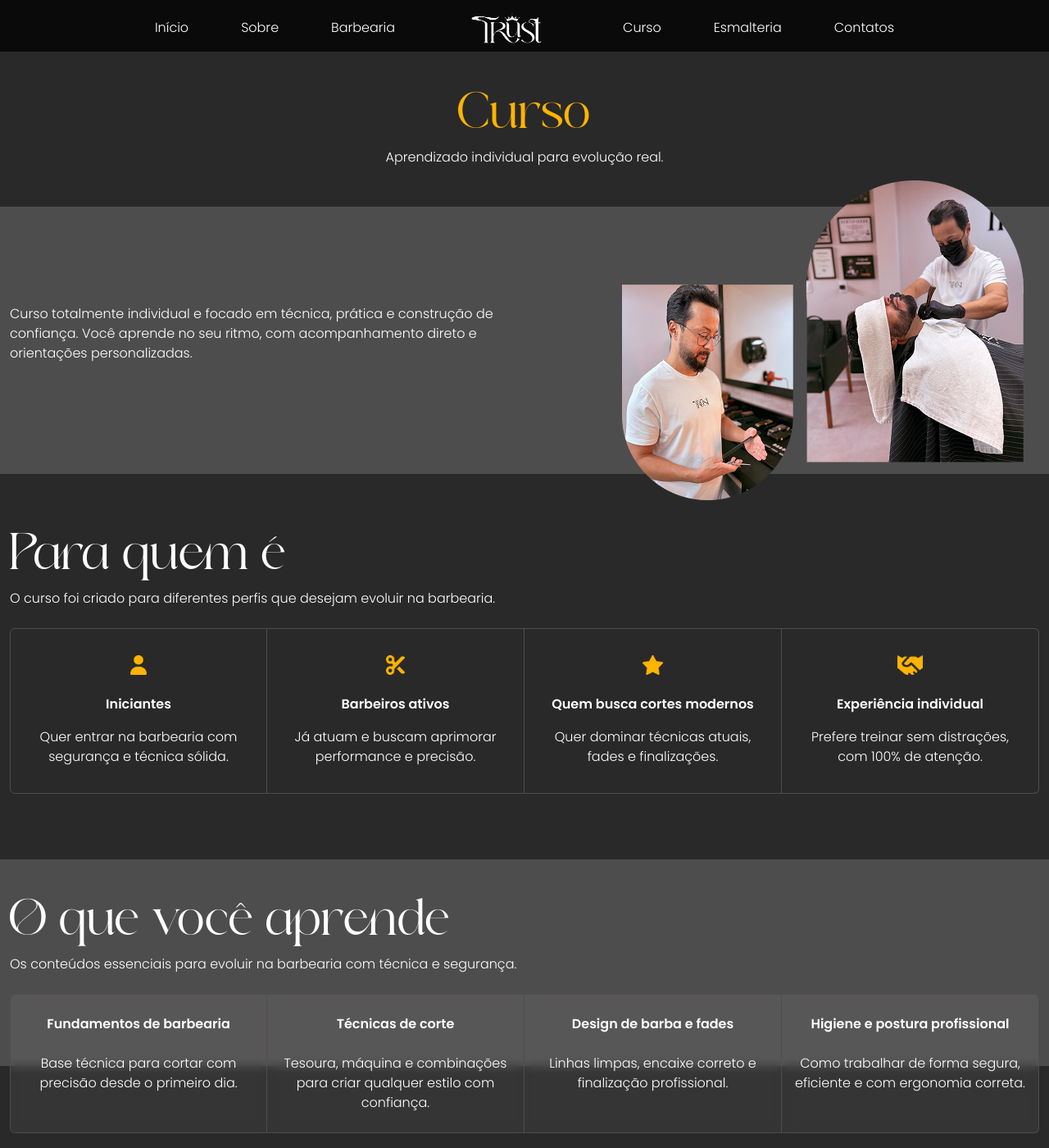
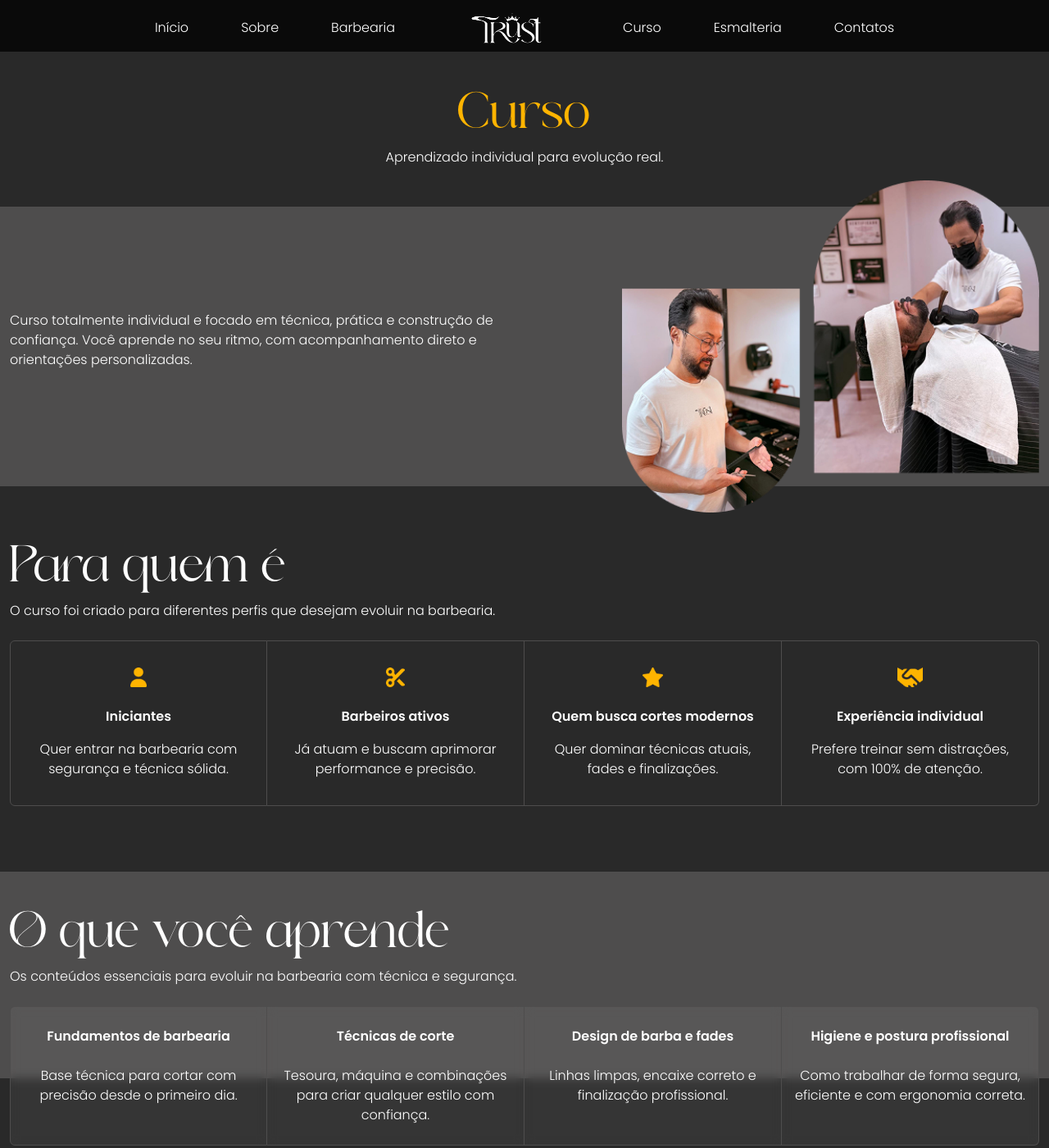
Before and after one commit to EspacoTrust/trust, a Jekyll site: the page built from curso.html, in a window 1280 px wide and 1400 px high. Shown: the whole window at 82% size. Built offline with Jekyll 4.4.1, drawn with Linux system fonts in a browser that asks for light colours.

Commit message:
Melhorando menu

```diff
--- a/_includes/esmalteria-pacotes.html
+++ b/_includes/esmalteria-pacotes.html
@@ -4,7 +4,7 @@
 
     <div class="row align-items-center justify-content-center gy-3">
       <div class="col-md-3">
-        <div class="rounded bg-white p-4 me-2">
+        <div class="rounded bg-white p-4">
           <h4 class="text-primary text-center"><strong>Pacote <br> Essencial</strong></h4>
           <ul class="mt-4 mb-0">
             <li>4 mãos de manicure tradicional no mês</li>
@@ -25,7 +25,7 @@
     </div>
 
     <div class="text-center pt-4">
-      <a class="btn btn-primary me-3" href="https://wa.me/554991233885?text=Ol%C3%A1%20Adriane%2C%20gostaria%20de%20saber%20se%20h%C3%A1%20hor%C3%A1rio%20dispon%C3%ADvel" target="_blank">
+      <a class="btn btn-primary" href="https://wa.me/554991233885?text=Ol%C3%A1%20Adriane%2C%20gostaria%20de%20saber%20se%20h%C3%A1%20hor%C3%A1rio%20dispon%C3%ADvel" target="_blank">
         <div class="d-flex align-items-center">
           <img class="me-1" src="./assets/img/Icon_whatsapp.png" width="16" height="16" alt="Logo Whatsapp">
           Conversar com Adriane
--- a/_includes/esmalteria-servicos.html
+++ b/_includes/esmalteria-servicos.html
@@ -76,7 +76,7 @@
     </div>
 
     <div class="text-center pt-5">
-      <a class="btn btn-primary me-3" href="https://wa.me/554991233885?text=Ol%C3%A1%20Adriane%2C%20gostaria%20de%20saber%20se%20h%C3%A1%20hor%C3%A1rio%20dispon%C3%ADvel" target="_blank">
+      <a class="btn btn-primary" href="https://wa.me/554991233885?text=Ol%C3%A1%20Adriane%2C%20gostaria%20de%20saber%20se%20h%C3%A1%20hor%C3%A1rio%20dispon%C3%ADvel" target="_blank">
           <div class="d-flex align-items-center">
             <img class="me-1" src="./assets/img/Icon_whatsapp.png" width="16" height="16" alt="Logo Whatsapp">
             Agendar meu horário
--- a/_layouts/default.html
+++ b/_layouts/default.html
@@ -103,13 +103,13 @@
             </div>
             <div class="offcanvas-body justify-content-evenly align-items-center mt-3 mt-sm-1">
               <ul class="nav navbar-nav align-items-start align-items-xl-center">
-                <li class="nav-item"><a class="nav-link" href="index.html#">Início</a></li>
-                <li class="nav-item"><a class="nav-link" href="index.html#sobre">Sobre</a></li>
-                <li class="nav-item"><a class="nav-link" href="index.html#barbearia">Barbearia</a></li>
-                <li class="nav-item"><a class="nav-link p-0 d-none d-xl-block" href="/"><img src="assets/img/Banner_logo.png" width="150" alt="Logomarca Trust"></a></li>
-                <li class="nav-item"><a class="nav-link" href="index.html#curso">Curso</a></li>
-                <li class="nav-item"><a class="nav-link" href="index.html#esmalteria">Esmalteria</a></li>
-                <li class="nav-item"><a class="nav-link" href="index.html#contatos">Contatos</a></li>
+                <li class="nav-item pt-3 pt-md-0"><a class="nav-link" href="index.html#">Início</a></li>
+                <li class="nav-item pt-3 pt-md-0"><a class="nav-link" href="index.html#sobre">Sobre</a></li>
+                <li class="nav-item pt-3 pt-md-0"><a class="nav-link" href="index.html#barbearia">Barbearia</a></li>
+                <li class="nav-item d-none d-xl-block"><a class="nav-link" href="/"><img src="assets/img/Banner_logo.png" width="150" alt="Logomarca Trust"></a></li>
+                <li class="nav-item pt-3 pt-md-0"><a class="nav-link" href="index.html#curso">Curso</a></li>
+                <li class="nav-item pt-3 pt-md-0"><a class="nav-link" href="index.html#esmalteria">Esmalteria</a></li>
+                <li class="nav-item pt-3 pt-md-0"><a class="nav-link" href="index.html#contatos">Contatos</a></li>
               </ul>
             </div>
           </div>
--- a/assets/css/custom.css
+++ b/assets/css/custom.css
@@ -320,7 +320,7 @@
 
     .contato{
         background-image: none;
-        /* background-color: #DCDBDB; */
+        background-color: #292929;
     }
 
     .tecnicas .w-75{
@@ -367,4 +367,8 @@
     .esmalteria-image-block{
         margin: 0;
     }
+
+    .btn{
+        width: 100%;
+    }
 }
--- a/curso.html
+++ b/curso.html
@@ -18,7 +18,7 @@
           <p>Curso totalmente individual e focado em técnica, prática e construção de confiança. Você aprende no seu ritmo, com acompanhamento direto e orientações personalizadas.</p>
         </div>
         <div class="curso-image-block col-md-5">
-          <img src="./assets/img/curso.png" alt="Foto de Alexandre olhando para suas ferramentas e foto dele cortando barba de cliente" width="490">
+          <img class="w-100" src="./assets/img/curso.png" alt="Foto de Alexandre olhando para suas ferramentas e foto dele cortando barba de cliente" width="490">
         </div>
       </div>
     </div>
@@ -126,10 +126,10 @@
   </section>
 
   <section class="inscricao" data-aos="fade-up" data-aos-anchor-placement="top-bottom">
-    <div class="text-center py-5">
+    <div class="container-xxl text-center py-5">
       <h2>Inscricão</h2>
       <p>Consulte valores, horários disponíveis e obtenha mais informações sobre o curso.</p>
-      <a class="btn btn-primary me-3 mt-4" href="https://wa.me/554991233865?text=Ol%C3%A1%20Alexandre%2C%20gostaria%20de%20saber%20mais%20informa%C3%A7%C3%B5es%20sobre%20a%20barbearia%21" target="_blank">
+      <a class="btn btn-primary mt-4" href="https://wa.me/554991233865?text=Ol%C3%A1%20Alexandre%2C%20gostaria%20de%20saber%20mais%20informa%C3%A7%C3%B5es%20sobre%20a%20barbearia%21" target="_blank">
         <div class="d-flex align-items-center">
           <img class="me-1" src="./assets/img/Icon_whatsapp.png" width="16" height="16" alt="Logo Whatsapp">
           Falar com Alexandre
```
Also changed, not shown: index.html (+4 -4 lines).
